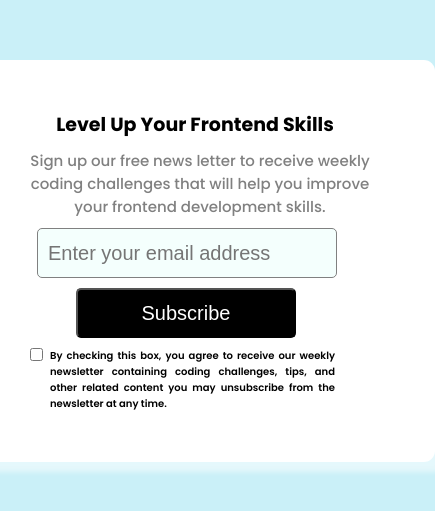
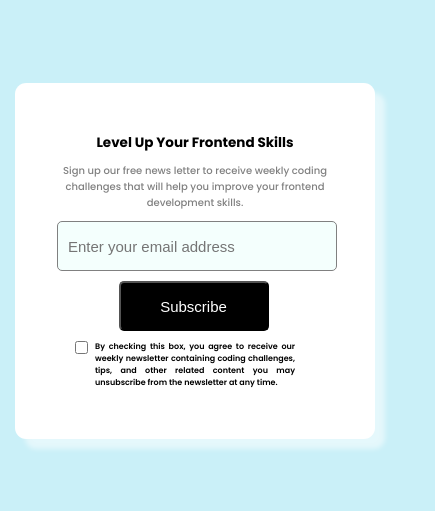
Before and after one commit to Ghazali-Sufi/newsletter-card-component, a website: page index.html in a window 390 px wide. Shown: the part 161-672 px from the top of the page, 435 px wide, since content can reach past the window. Drawn offline with Linux system fonts and the light colour scheme.

Commit message:
Implement 640px responsive layout with media queries for improved mobile view

```diff
--- a/index.scss
+++ b/index.scss
@@ -28,12 +28,17 @@ body {
     }
 
     @media (max-width: 640px){
-      width: 30rem;
+      width: 22.5rem;
     }
 
     &__content {
       padding: 50px 100px;
       text-align: center;
+
+      @media (max-width: 640px) {
+        padding: 50px 80px;
+
+      }
 
       .card__title, .card__text {
         margin-bottom: 10px;
@@ -45,7 +50,7 @@ body {
           font-size: 26px;
         }
         @media (max-width: 640px) {
-          font-size: 19px;
+          font-size: 13.5px;
         }
       }
       .card__text{
@@ -57,21 +62,21 @@ body {
           width: 440px;
         }
         @media (max-width: 640px) {
-          width: 360px;
-          margin-left: -35px;
-          font-size: 15px;
+          width: 280px;
+          margin-left: -40px;
+          font-size: 10px;
         }
       }
 
       .agreement {
         display: flex;
-        margin-left: 25px;
+        margin-left: 20px;
 
         @media (max-width: 768px) {
           margin-left: 10px;
         }
         @media (max-width: 640px) {
-          margin-left: -25px;
+          margin-left: -20px;
         }
 
         input{
@@ -91,6 +96,12 @@ body {
             width: 380px;
             // text-align: left;
           }
+          @media (max-width: 640px) {
+            font-size: 8px;
+            margin-left: 20px;
+
+            // text-align: left;
+          }
         }
       }
 
@@ -108,8 +119,10 @@ body {
             margin-right: 10px;
 
             @media (max-width: 640px) {
-              width: 300px;
+              width: 280px;
               margin-right: 0px;
+              margin-left: -20px;
+              font-size: 15px;
             }
           }
          .card__button {
@@ -125,6 +138,11 @@ body {
             width: 220px;
             margin-top: 10px;
           }
+          @media (max-width: 640px) {
+            width: 150px;
+            font-size: 15px;
+            margin-left: 15px;
+          }
          }
       }
     }
```
Also changed, not shown: index.html (+1 -1 lines), css/index.css, index.css, 1 other file.
